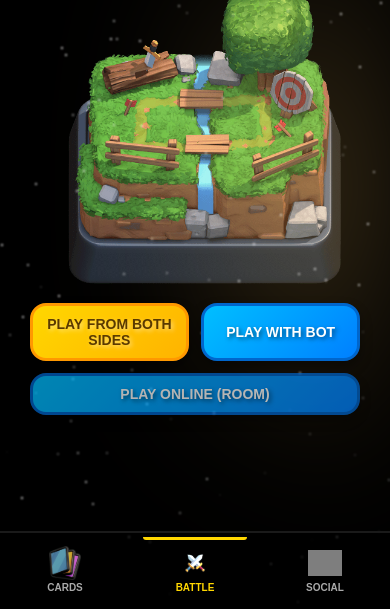
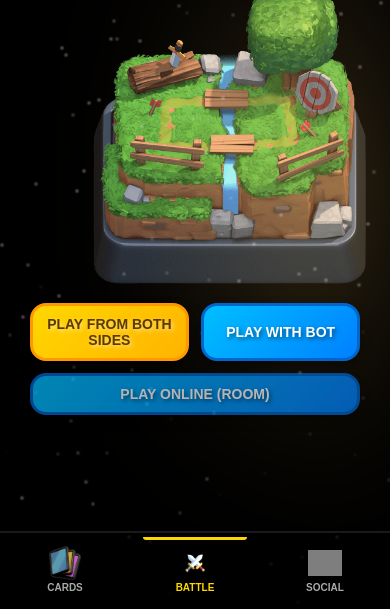
Before and after one commit to Meetkhurana04/Clash-royale-meet, a Flask app: page / in a window 390 px wide. Shown: the part 235-844 px from the top of the page. Run offline with Flask 2, Linux system fonts and the light colour scheme; data that the repository does not hold is empty; grey boxes are pictures that could not be loaded.

```diff
--- a/templates/index.html
+++ b/templates/index.html
@@ -59,6 +59,7 @@
     #arenaimg{
      width: 330px;
      margin-bottom: -120px;
+     margin-right:-50px;
     }
 
     #socialContainer{
```
